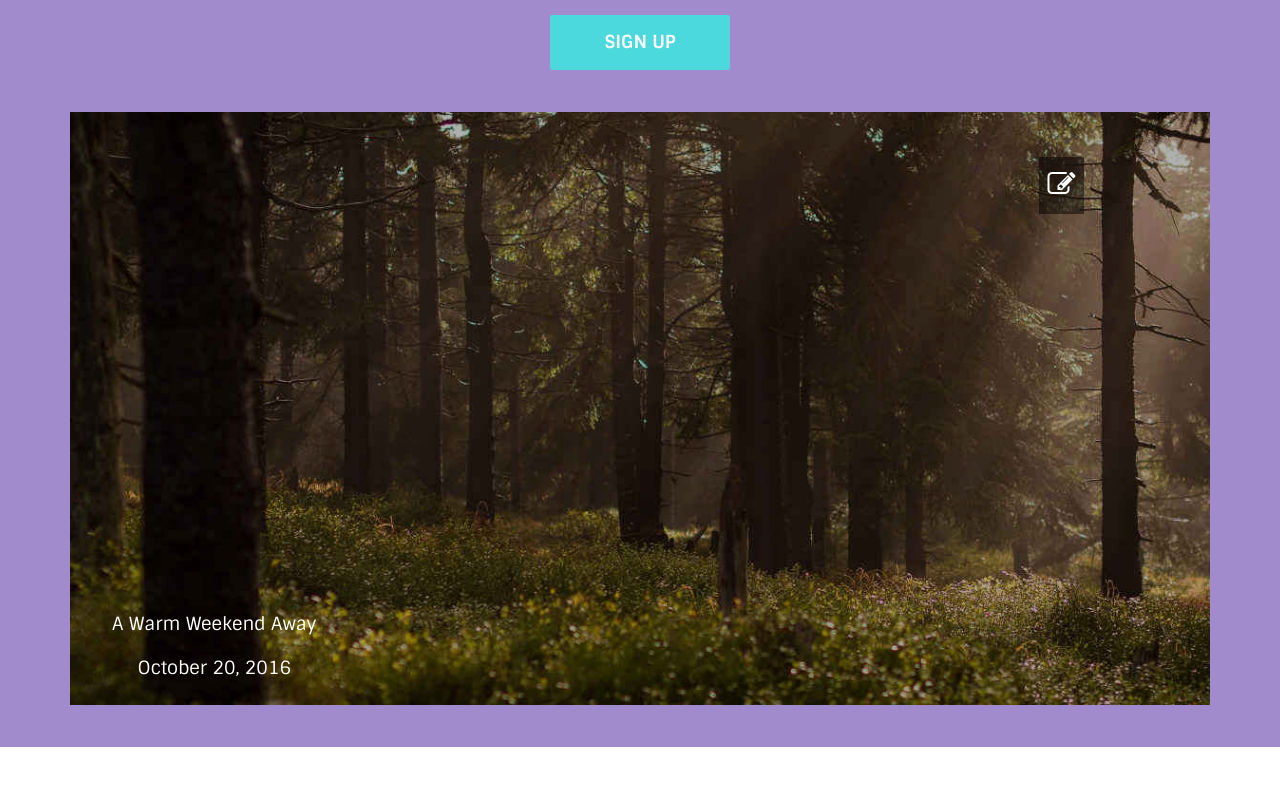
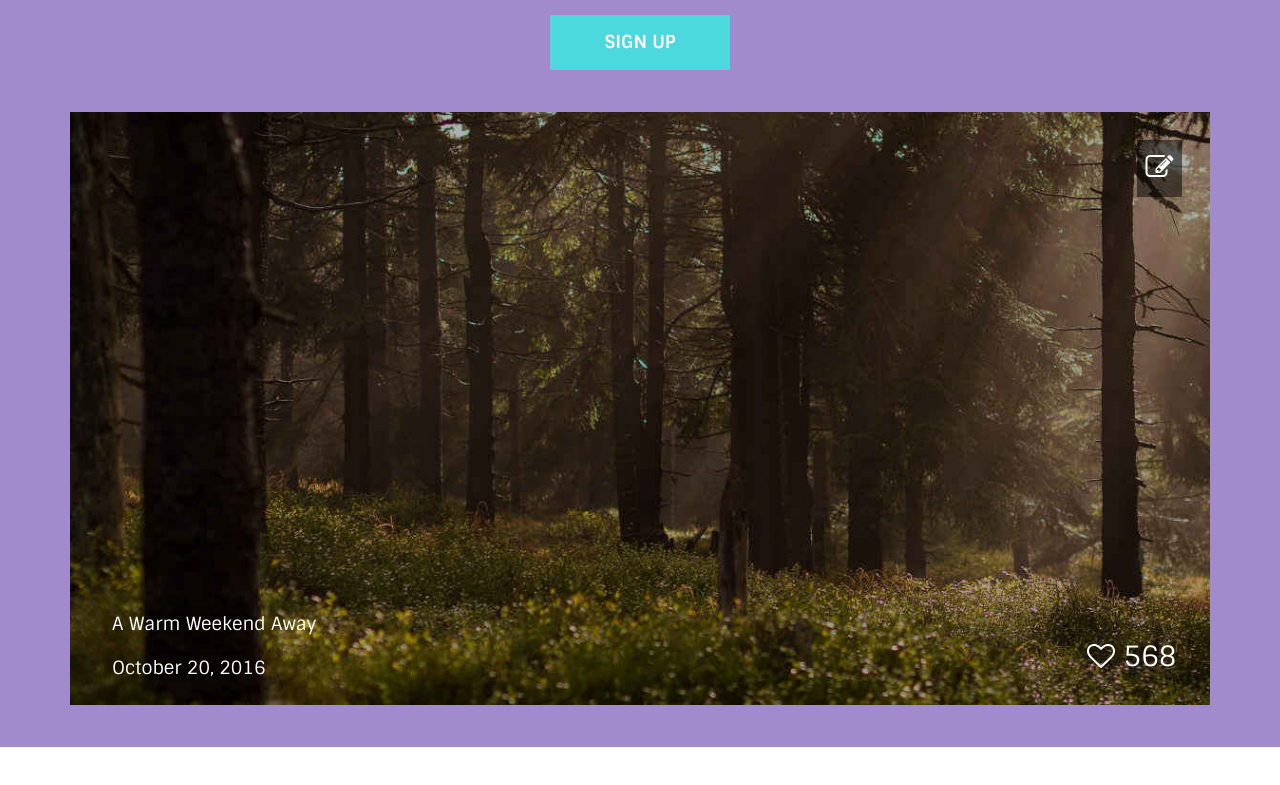
Before and after one commit to msomkar/builder.io, a plain HTML site: page index.html in a window 1280 px wide. Shown: the part 263-1048 px from the top of the page. After the commit the page ends 1010 px from the top, so only its background shows below. Drawn offline with nearby package versions, Linux system fonts and the light colour scheme.

Commit message:
add nice images

```diff
--- a/css/src/styles.scss
+++ b/css/src/styles.scss
@@ -33,21 +33,31 @@ body{
  p{
    font-size: 1.3em;
    margin: 1em 0;
+
+ }
+ .title{
+   font-size: 1.3em;
+   margin: 1em 0;
+   text-align: left;
+ }
+ .date{
+   font-size: 1.3em;
+   margin: 1em 0;
+   text-align: left;
  }
  .img-container{
 position:relative;
    margin-top: 3em;
 
- }
- .caption{
+  .caption{
    position: absolute;
   margin: -8em 3em;
  }
  .likes {
        position: absolute;
-       bottom: -15em;
-    right: 8em;
-       font-size: 1.8em;
+       bottom: 1em;
+    right: 1em;
+       font-size: 2em;
 
 
          margin-right: 0.2em;
@@ -56,11 +66,12 @@ position:relative;
 
      .edit {
        position: absolute;
-       top: 15em;
-    right: 7em;
+    right: 1em;
+    top: 1em;
        font-size: 2em;
        background-color: rgba(0,0,0,0.5);
        padding: 0.3em;
      }
+     }
 
 }
--- a/index.html
+++ b/index.html
@@ -25,13 +25,14 @@
       <p class="title">A Warm Weekend Away</p>
       <p class="date">October 20, 2016</p>
     </div>
+    <div class="likes">
+               <i class="fa fa-heart-o"></i> 568
+             </div>
+             <div class="edit">
+               <i class="fa fa-pencil-square-o"></i>
+             </div>
   </div>
-  <div class="likes">
-             <i class="fa fa-heart-o"></i> 568
-           </div>
-           <div class="edit">
-             <i class="fa fa-pencil-square-o"></i>
-           </div>
+
  </div>
 
  </section>
```
Also changed, not shown: css/styles.css, 1 other file.
